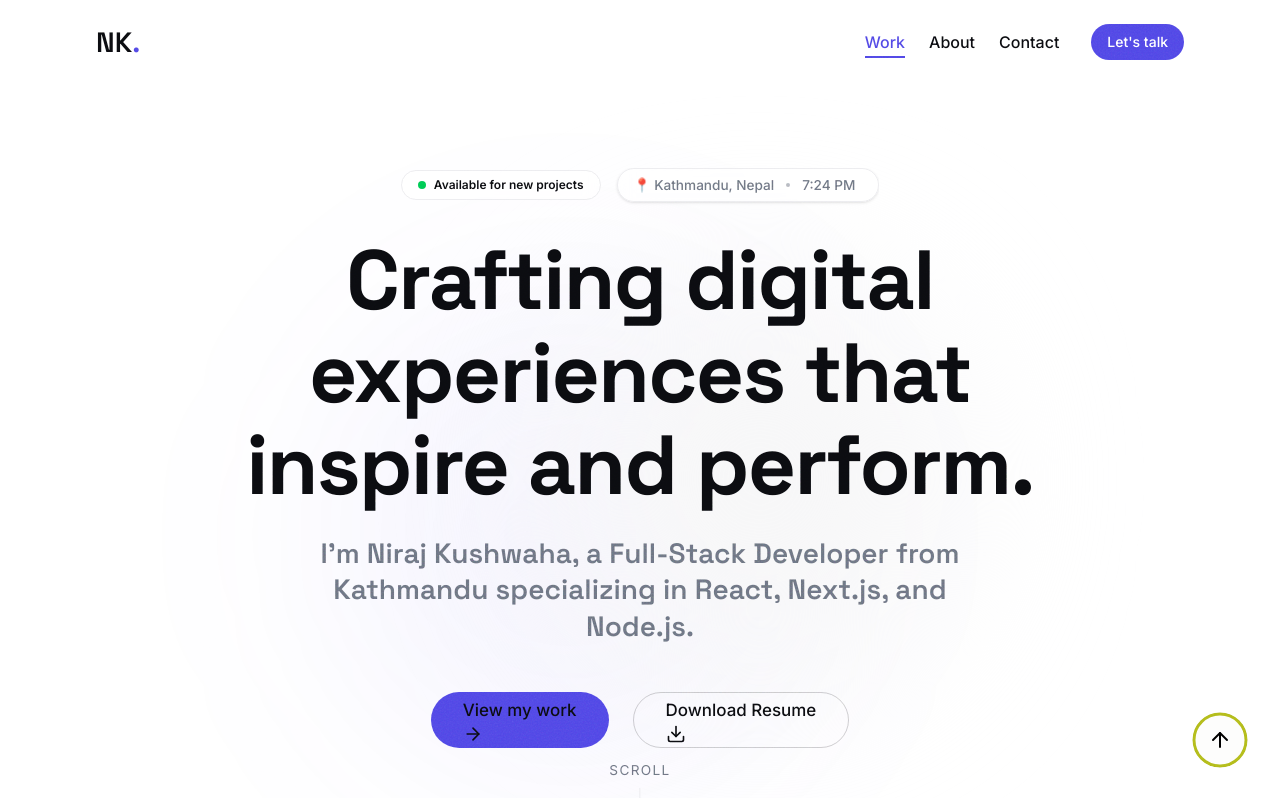
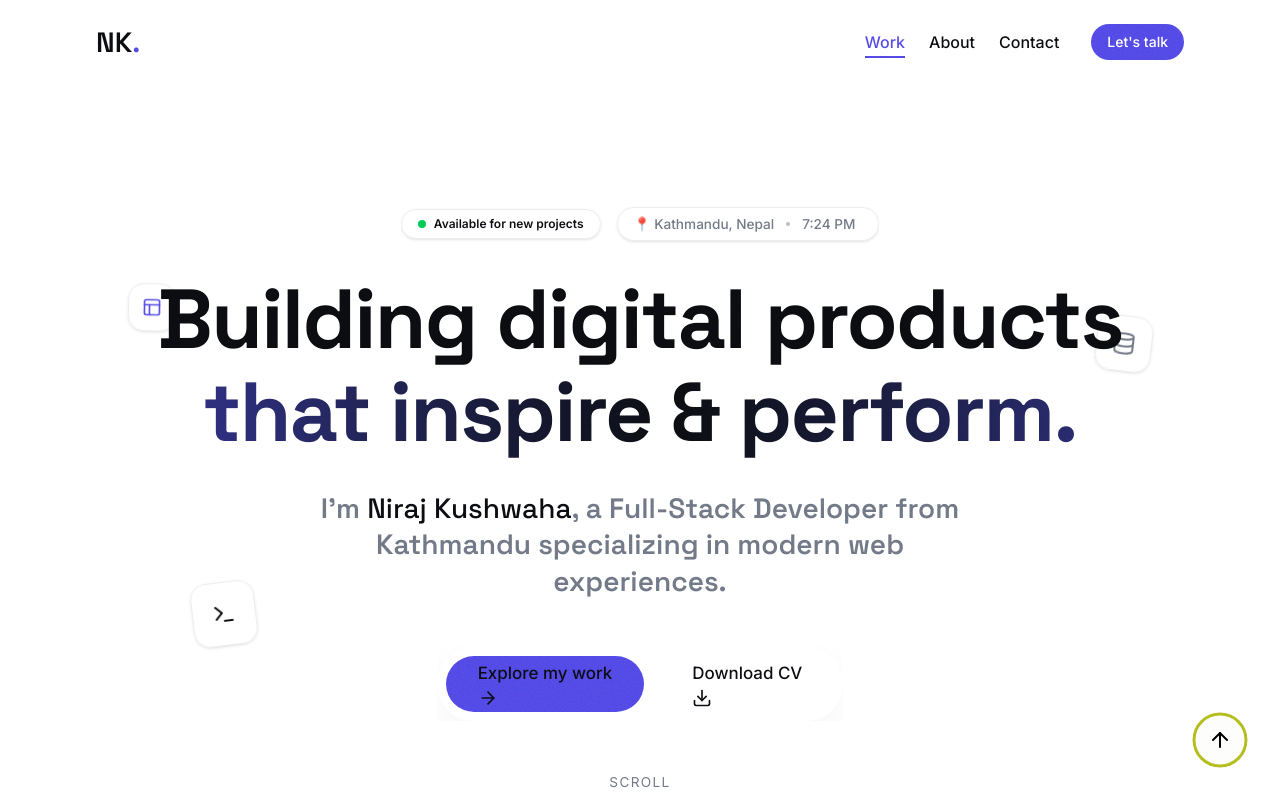
Before and after one commit to Niraj3004/niraj-kushwaha-portfolio, a Next.js app in the folder frontend/: page / in a window 1280 px wide. Shown: the top 798 px of the page. Built offline with nearby package versions, Linux system fonts and the light colour scheme.

Commit message:
style: ultra-professional hero section upgrade

```diff
--- a/frontend/src/app/globals.css
+++ b/frontend/src/app/globals.css
@@ -20,6 +20,12 @@
 
   --font-sans: var(--font-inter);
   --font-display: var(--font-display);
+
+  --animate-gradient: gradient 8s linear infinite;
+  @keyframes gradient {
+    0% { background-position: 0% 50%; }
+    100% { background-position: 200% 50%; }
+  }
 }
 
 body {
--- a/frontend/src/components/sections/Hero.tsx
+++ b/frontend/src/components/sections/Hero.tsx
@@ -2,12 +2,11 @@
 
 import { useState, useEffect } from "react";
 import { motion } from "framer-motion";
-import { ArrowRight, Download } from "lucide-react";
+import { ArrowRight, Download, Terminal, Database, Layout } from "lucide-react";
 import { Container } from "../ui/Container";
 import { Badge } from "../ui/Badge";
 import { Reveal } from "../motion/Reveal";
 import { ScrambleText } from "../motion/ScrambleText";
-import { Stagger, StaggerItem } from "../motion/Stagger";
 import { MagneticButton } from "../motion/MagneticButton";
 import { Parallax } from "../motion/Parallax";
 import { Grain } from "../motion/Grain";
@@ -32,7 +31,7 @@ const TimeWidget = () => {
   }, []);
 
   return (
-    <div className="flex items-center gap-2 text-small text-muted font-medium bg-white/50 backdrop-blur-sm border border-hairline rounded-full px-4 py-1.5 shadow-sm">
+    <div className="flex items-center gap-2 text-small text-muted font-medium bg-white/60 backdrop-blur-md border border-hairline rounded-full px-4 py-1.5 shadow-sm">
       <span>📍 Kathmandu, Nepal</span>
       <span className="w-1 h-1 rounded-full bg-muted/50 mx-1"></span>
       <span className="w-[60px] text-left">{time || "---"}</span>
@@ -42,21 +41,49 @@ const TimeWidget = () => {
 
 export const Hero = () => {
   return (
-    <section className="relative min-h-[90vh] flex items-center justify-center overflow-hidden pt-20 pb-32">
+    <section className="relative min-h-[100vh] flex items-center justify-center overflow-hidden pt-20 pb-32 bg-background">
       <Grain />
+
+      {/* Subtle Grid Background */}
+      <div className="absolute inset-0 bg-[linear-gradient(to_right,#8080800a_1px,transparent_1px),linear-gradient(to_bottom,#8080800a_1px,transparent_1px)] bg-[size:40px_40px] [mask-image:radial-gradient(ellipse_80%_50%_at_50%_50%,#000_70%,transparent_100%)] pointer-events-none -z-10" />
 
       {/* Background Parallax Elements */}
       <div className="absolute inset-0 pointer-events-none -z-10 overflow-hidden">
-        <Parallax speed={0.8} className="absolute top-1/4 left-1/4 w-[500px] h-[500px] bg-accent/5 rounded-full blur-[100px]" />
-        <Parallax speed={1.2} className="absolute bottom-1/4 right-1/4 w-[400px] h-[400px] bg-surface rounded-full blur-[80px]" />
+        <Parallax speed={0.8} className="absolute top-[10%] left-[10%] w-[500px] h-[500px] bg-accent/10 rounded-full blur-[120px]" />
+        <Parallax speed={1.2} className="absolute bottom-[10%] right-[10%] w-[600px] h-[600px] bg-ink/5 rounded-full blur-[120px]" />
+      </div>
+
+      {/* Floating Tech Icons */}
+      <div className="absolute inset-0 pointer-events-none z-0 hidden lg:block overflow-hidden max-w-7xl mx-auto">
+        <motion.div
+          animate={{ y: [0, -20, 0], rotate: [0, 5, 0] }}
+          transition={{ duration: 5, repeat: Infinity, ease: "easeInOut" }}
+          className="absolute top-[25%] left-[10%] w-12 h-12 bg-white/80 backdrop-blur-sm border border-hairline rounded-2xl flex items-center justify-center shadow-sm"
+        >
+          <Layout className="text-accent" size={20} />
+        </motion.div>
+        <motion.div
+          animate={{ y: [0, 20, 0], rotate: [0, -10, 0] }}
+          transition={{ duration: 7, repeat: Infinity, ease: "easeInOut", delay: 1 }}
+          className="absolute top-[60%] left-[15%] w-16 h-16 bg-white/80 backdrop-blur-sm border border-hairline rounded-2xl flex items-center justify-center shadow-sm"
+        >
+          <Terminal className="text-ink" size={24} />
+        </motion.div>
+        <motion.div
+          animate={{ y: [0, -15, 0], rotate: [0, 8, 0] }}
+          transition={{ duration: 6, repeat: Infinity, ease: "easeInOut", delay: 2 }}
+          className="absolute top-[30%] right-[10%] w-14 h-14 bg-white/80 backdrop-blur-sm border border-hairline rounded-2xl flex items-center justify-center shadow-sm"
+        >
+          <Database className="text-muted" size={24} />
+        </motion.div>
       </div>
 
       <Container className="relative z-10">
-        <div className="flex flex-col items-center text-center max-w-4xl mx-auto">
+        <div className="flex flex-col items-center text-center max-w-5xl mx-auto">
           {/* Status & Time */}
           <Reveal delay={0.1}>
             <div className="flex flex-col sm:flex-row items-center gap-4 mb-8">
-              <Badge variant="outline" className="px-4 py-1.5 border-hairline bg-white/50 backdrop-blur-sm">
+              <Badge variant="outline" className="px-4 py-1.5 border-hairline bg-white/60 backdrop-blur-md shadow-sm">
                 <span className="relative flex h-2 w-2 mr-2">
                   <span className="animate-ping absolute inline-flex h-full w-full rounded-full bg-green-400 opacity-75"></span>
                   <span className="relative inline-flex rounded-full h-2 w-2 bg-green-500"></span>
@@ -68,33 +95,33 @@ export const Hero = () => {
           </Reveal>
 
           {/* Main Headline */}
-          <h1 className="text-display mb-6 tracking-tight flex flex-col items-center">
-            <span className="block"><ScrambleText text="Crafting digital experiences that" delay={0.2} /></span>
-            <span className="block"><ScrambleText text="inspire and perform." delay={0.4} /></span>
+          <h1 className="text-display mb-6 tracking-tight flex flex-col items-center leading-[1.1]">
+            <span className="block text-ink"><ScrambleText text="Building digital products" delay={0.2} /></span>
+            <span className="block text-transparent bg-clip-text bg-gradient-to-r from-ink via-accent to-ink bg-[length:200%_auto] animate-gradient pb-2">
+              <ScrambleText text="that inspire & perform." delay={0.4} />
+            </span>
           </h1>
 
           {/* Subheading */}
           <Reveal delay={0.6}>
-            <p className="text-h3 text-muted max-w-2xl mx-auto mb-12 font-sans font-normal">
-              I'm Niraj Kushwaha, a Full-Stack Developer from Kathmandu specializing in React, Next.js, and Node.js.
+            <p className="text-h3 text-muted max-w-2xl mx-auto mb-12 font-sans font-normal leading-relaxed">
+              I'm <span className="text-ink font-medium">Niraj Kushwaha</span>, a Full-Stack Developer from Kathmandu specializing in modern web experiences.
             </p>
           </Reveal>
 
-          {/* CTA Buttons */}
-          <Stagger delay={0.8} className="flex flex-col sm:flex-row items-center gap-6">
-            <StaggerItem>
-              <MagneticButton strength={0.3} className="h-14 px-8 text-body flex items-center gap-2">
-                View my work
+          {/* CTA Buttons in a Glass Container */}
+          <Reveal delay={0.8}>
+            <div className="flex flex-col sm:flex-row items-center gap-4 p-2 bg-white/40 backdrop-blur-xl border border-white/60 rounded-3xl sm:rounded-full shadow-[0_8px_32px_rgba(0,0,0,0.04)]">
+              <MagneticButton strength={0.2} className="h-14 px-8 text-body flex items-center gap-2 w-full sm:w-auto rounded-2xl sm:rounded-full">
+                Explore my work
                 <ArrowRight size={20} className="group-hover:translate-x-1 transition-transform" />
               </MagneticButton>
-            </StaggerItem>
-            <StaggerItem>
-              <MagneticButton variant="ghost" strength={0.2} className="h-14 px-8 text-body flex items-center gap-2">
-                Download Resume
+              <MagneticButton variant="ghost" strength={0.2} className="h-14 px-8 text-body flex items-center gap-2 border-none hover:bg-white/50 w-full sm:w-auto rounded-2xl sm:rounded-full">
+                Download CV
                 <Download size={20} className="group-hover:-translate-y-1 transition-transform" />
               </MagneticButton>
-            </StaggerItem>
-          </Stagger>
+            </div>
+          </Reveal>
         </div>
       </Container>
 
```
